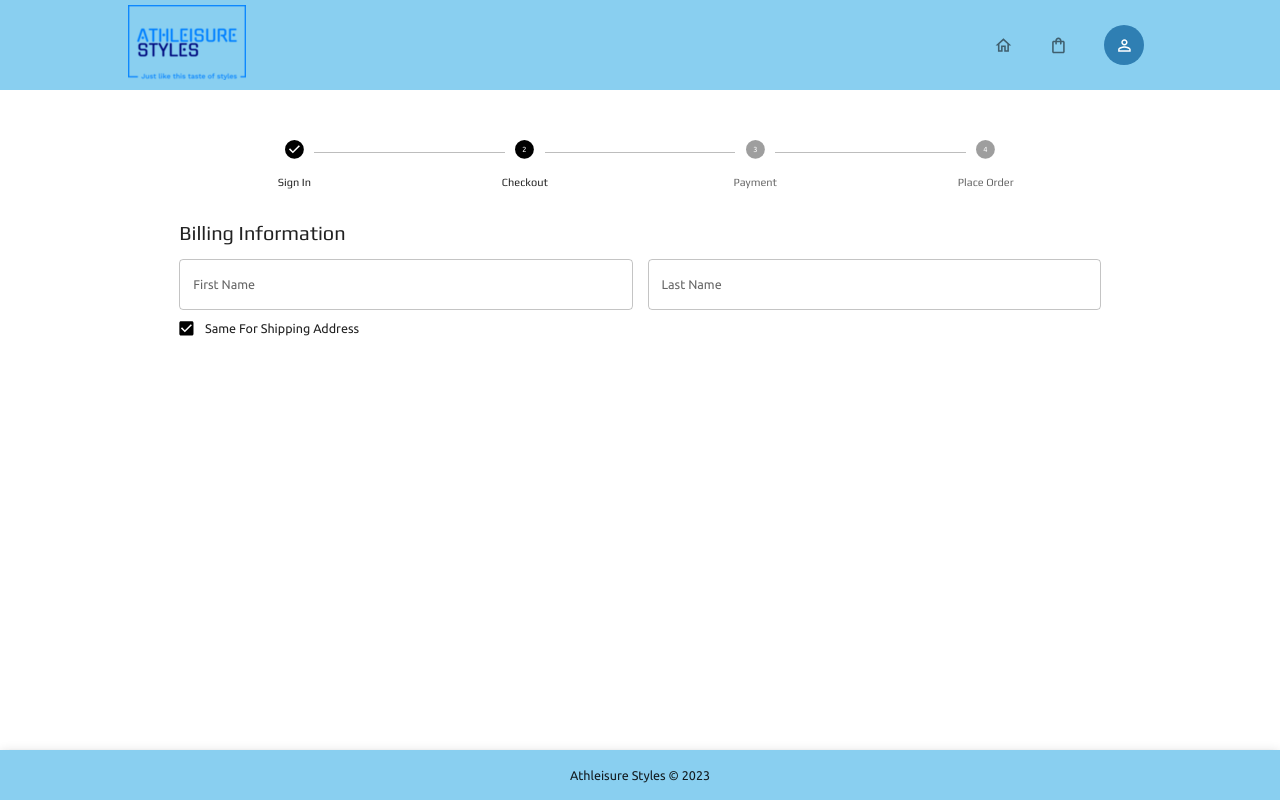
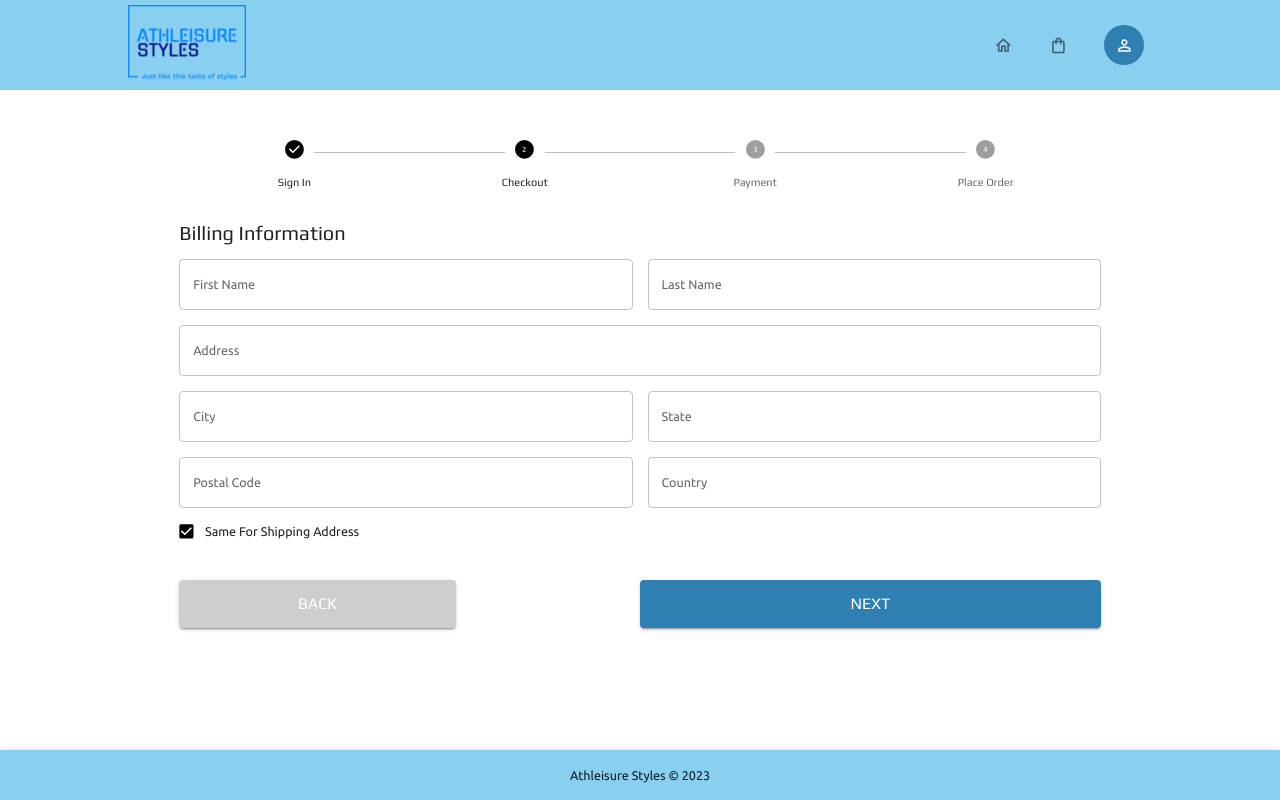
Before and after one commit to sahoooii/MERN_AthleisureStyles, a React (Create React App) app in the folder frontend/: page /checkout in a window 1280 px wide. Built offline with nearby package versions, Linux system fonts and the light colour scheme.

Commit message:
Creating checkout form

```diff
--- a/frontend/src/App.js
+++ b/frontend/src/App.js
@@ -10,7 +10,7 @@ function App() {
 		<div className='app'>
 			<Navbar />
 			<main style={{ paddingTop: '120px' }}>
-				<Container>
+				<Container sx={{ mb: { xs: '100px', sm: '0' } }}>
 					<Outlet />
 				</Container>
 			</main>
--- a/frontend/src/components/Checkout/AddressForm.jsx
+++ b/frontend/src/components/Checkout/AddressForm.jsx
@@ -26,12 +26,11 @@ const AddressForm = ({
 	const formattedHelper = (field) =>
 		getIn(touched, formattedName(field)) && getIn(errors, formattedName(field));
 
-	// schema[(intermediate value)(intermediate value)(intermediate value)] is not a function
 	return (
 		<Box
 			display='grid'
 			gap='15px'
-			gridTemplateColumns='repeat(4, minmax(0, 1fr))'
+			gridTemplateColumns='repeat(4, minmax(0, 1fr))' //0 to 25%
 			sx={{ '& > div': { gridColumn: isNonMobile ? undefined : 'span 4' } }}
 		>
 			<TextField
@@ -58,6 +57,66 @@ const AddressForm = ({
 				helperText={formattedHelper('lastName')}
 				sx={{ gridColumn: 'span 2' }}
 			/>
+			<TextField
+				fullWidth
+				type='text'
+				label='Address'
+				onBlur={handleBlur}
+				onChange={handleChange}
+				value={values.address}
+				name={formattedName('address')}
+				error={formattedError('address')}
+				helperText={formattedHelper('address')}
+				sx={{ gridColumn: 'span 4' }}
+			/>
+			<TextField
+				fullWidth
+				type='text'
+				label='City'
+				onBlur={handleBlur}
+				onChange={handleChange}
+				value={values.city}
+				name={formattedName('city')}
+				error={formattedError('city')}
+				helperText={formattedHelper('city')}
+				sx={{ gridColumn: 'span 2' }}
+			/>
+			<TextField
+				fullWidth
+				type='text'
+				label='State'
+				onBlur={handleBlur}
+				onChange={handleChange}
+				value={values.state}
+				name={formattedName('state')}
+				error={formattedError('state')}
+				helperText={formattedHelper('state')}
+				sx={{ gridColumn: 'span 2' }}
+			/>
+			<TextField
+				fullWidth
+				type='text'
+				label='Postal Code'
+				onBlur={handleBlur}
+				onChange={handleChange}
+				value={values.postalCode}
+				name={formattedName('postalCode')}
+				error={formattedError('postalCode')}
+				helperText={formattedHelper('postalCode')}
+				sx={{ gridColumn: 'span 2' }}
+			/>
+			<TextField
+				fullWidth
+				type='text'
+				label='Country'
+				onBlur={handleBlur}
+				onChange={handleChange}
+				value={values.country}
+				name={formattedName('country')}
+				error={formattedError('country')}
+				helperText={formattedHelper('country')}
+				sx={{ gridColumn: 'span 2' }}
+			/>
 		</Box>
 	);
 };
--- a/frontend/src/components/Checkout/Shipping.jsx
+++ b/frontend/src/components/Checkout/Shipping.jsx
@@ -30,8 +30,9 @@ const Shipping = ({
 				/>
 			</Box>
 
-			<Box mb='20px'>
+			<Box mt='5px'>
 				<FormControlLabel
+					label='Same For Shipping Address'
 					control={
 						<Checkbox
 							defaultChecked
@@ -44,21 +45,20 @@ const Shipping = ({
 							}
 						/>
 					}
-					label='Same For Shipping Address'
 				/>
 			</Box>
 
 			{/* Shipping Address Form */}
 			{!values.shippingAddress.isSameAddress && (
-				<Box>
+				<Box mt='15px' sx={{ mb: { xs: '100px' } }}>
 					<Typography sx={{ mb: '15px' }} variant='h3'>
 						Shipping Information
 					</Typography>
 					<AddressForm
 						type='shippingAddress'
 						values={values.shippingAddress}
+						touched={touched}
 						errors={errors}
-						touched={touched}
 						handleBlur={handleBlur}
 						handleChange={handleChange}
 					/>
--- a/frontend/src/components/FormUi/SubmitButton.jsx
+++ /dev/null
@@ -1,23 +0,0 @@
-import React from 'react';
-import ButtonComponent from '../Utils/ButtonComponent';
-// import { useFormikContext } from 'formik';
-
-const SubmitButton = ({ children, backgroundColor, width }) => {
-	// const { submitForm } = useFormikContext();
-
-	// const handleSubmit = () => {
-	// 	submitForm();
-	// };
-
-	return (
-		<ButtonComponent
-			type='submit'
-			children={children}
-			backgroundColor={backgroundColor}
-			width={width}
-			// onClick={handleSubmit}
-		/>
-	);
-};
-
-export default SubmitButton;
--- a/frontend/src/components/Utils/ButtonComponent.jsx
+++ b/frontend/src/components/Utils/ButtonComponent.jsx
@@ -6,7 +6,8 @@ const ButtonComponent = ({
 	children,
 	backgroundColor = shades.blue[500],
 	type = 'submit',
-	width='80%',
+	color='white',
+	width='100%',
 	...otherProps
 }) => {
 	return (
@@ -15,7 +16,7 @@ const ButtonComponent = ({
 			type={type}
 			sx={{
 				backgroundColor: { backgroundColor },
-				color: 'white',
+				color: {color},
 				borderRadius: 1,
 				minWidth: '150px',
 				padding: '10px 40px',
--- a/frontend/src/components/Utils/CheckoutSteps.jsx
+++ b/frontend/src/components/Utils/CheckoutSteps.jsx
@@ -5,7 +5,6 @@ import { Link } from 'react-router-dom';
 const CheckoutSteps = ({ step, link }) => {
 	const steps = ['Sign In', 'Checkout', 'Payment', 'Place Order'];
 	return (
-		<Box>
 		<Stepper activeStep={step} alternativeLabel sx={{ m: '20px 0' }}>
 			{steps.map((label) => (
 				<Step key={label}>
@@ -15,7 +14,6 @@ const CheckoutSteps = ({ step, link }) => {
 				</Step>
 			))}
 		</Stepper>
-		</Box>
 	);
 };
 
--- a/frontend/src/screens/CartScreen.jsx
+++ b/frontend/src/screens/CartScreen.jsx
@@ -151,7 +151,7 @@ const CartScreen = () => {
 							md={4}
 							xs={12}
 							sx={{
-								mb: { xs: '120px', md: '0' },
+								// mb: { xs: '120px', md: '0' },
 								mt: { xs: '25px', md: '35px' },
 							}}
 						>
@@ -193,7 +193,6 @@ const CartScreen = () => {
 										<CardActions>
 											<ButtonComponent
 												type='button'
-												width='100%'
 												disabled={cartItems.length === 0}
 												onClick={checkoutHandler}
 											>
--- a/frontend/src/screens/CheckoutScreen.jsx
+++ b/frontend/src/screens/CheckoutScreen.jsx
@@ -4,6 +4,9 @@ import { Formik } from 'formik';
 import * as yup from 'yup';
 import CheckoutSteps from '../components/Utils/CheckoutSteps';
 import Shipping from '../components/Checkout/Shipping';
+import ButtonComponent from '../components/Utils/ButtonComponent';
+import { shades } from '../theme';
+import { Link } from 'react-router-dom';
 
 const initialFormValues = {
 	billingAddress: {
@@ -11,8 +14,9 @@ const initialFormValues = {
 		lastName: '',
 		address: '',
 		city: '',
+		state: '',
+		postalCode: '',
 		country: '',
-		postalCode: '',
 	},
 	shippingAddress: {
 		isSameAddress: true,
@@ -20,55 +24,71 @@ const initialFormValues = {
 		lastName: '',
 		address: '',
 		city: '',
+		state: '',
+		postalCode: '',
 		country: '',
-		postalCode: '',
 	},
 };
-const formSchema =[
-	yup.object().shape({
+const formSchema = yup.object().shape({
 	billingAddress: yup.object().shape({
-			firstName: yup.string().required('Required Field'),
-			lastName: yup.string().required('Required Field'),
-			address: yup.string().required('Required Field'),
-			city: yup.string().required('Required Field'),
-			country: yup.string().required('Required Field'),
-			postalCode: yup.string().required('Required Field'),
+		firstName: yup.string().required('Please enter first name'),
+		lastName: yup.string().required('Please enter last name'),
+		address: yup.string().required('Please enter address'),
+		city: yup.string().required('Please enter city'),
+		state: yup.string().required('Please enter State'),
+		postalCode: yup.string().required('Please enter postal code'),
+		country: yup.string().required('Please enter country'),
 	}),
 	shippingAddress: yup.object().shape({
 		isSameAddress: yup.boolean(),
 		firstName: yup.string().when('isSameAddress', {
 			is: false,
-				then: () => yup.string().required('Required Field'),
+			then: () => yup.string().required('Please enter first name'),
 		}),
 		lastName: yup.string().when('isSameAddress', {
 			is: false,
-				then: () => yup.string().required('Required Field'),
+			then: () => yup.string().required('Please enter last name'),
 		}),
 		address: yup.string().when('isSameAddress', {
 			is: false,
-				then: () => yup.string().required('Required Field'),
+			then: () => yup.string().required('Please enter address'),
 		}),
 		city: yup.string().when('isSameAddress', {
 			is: false,
-				then: () => yup.string().required('Required Field'),
+			then: () => yup.string().required('Please enter city'),
+		}),
+		state: yup.string().when('isSameAddress', {
+			is: false,
+			then: () => yup.string().required('Please enter state'),
+		}),
+		postalCode: yup.string().when('isSameAddress', {
+			is: false,
+			then: () => yup.string().required('Please enter postal code'),
 		}),
 		country: yup.string().when('isSameAddress', {
 			is: false,
-				then: () => yup.string().required('Required Field'),
-			}),
-			postalCode: yup.string().when('isSameAddress', {
-				is: false,
-				then: () => yup.string().required('Required Field'),
+			then: () => yup.string().required('Please enter country'),
 		}),
 	}),
-	}),
-];
+});
 
+// add error handling
 const CheckoutScreen = () => {
-	const submitHandler = () => {};
+	const submitHandler = (values, actions) => {
+		// Copy billing address onto shipping address
+		if (values.shippingAddress.isSameAddress) {
+			actions.setFieldValue('shippingAddress', {
+				...values.billingAddress,
+				isSameAddress: true,
+			});
+		}
+	};
+
 	return (
-		<Box width='80%' m='0 auto'>
+		<Box m='0 auto' sx={{ width: { xs: '85%', sm: '80%' } }}>
+			<Box sx={{ mt: { sm: '20px' } }}>
 				<CheckoutSteps step={1} link='/checkout' />
+			</Box>
 
 			<Box>
 				<Formik
@@ -94,6 +114,25 @@ const CheckoutScreen = () => {
 								handleChange={handleChange}
 								setFieldValue={setFieldValue}
 							/>
+
+							<Box display='flex' justifyContent='space-between' gap='10px'>
+								<Box width='30%'>
+									<Link to='/cart'>
+										{/* bg color */}
+										<ButtonComponent
+											type='button'
+											backgroundColor={shades.neutral[500]}
+										>
+											Back
+										</ButtonComponent>
+									</Link>
+								</Box>
+								<Box width='50%'>
+									<Link to='/payment'>
+										<ButtonComponent>NEXT</ButtonComponent>
+									</Link>
+								</Box>
+							</Box>
 						</form>
 					)}
 				</Formik>
--- a/frontend/src/screens/ItemDetailsScreen.jsx
+++ b/frontend/src/screens/ItemDetailsScreen.jsx
@@ -179,10 +179,12 @@ const ItemDetailsScreen = () => {
 								{/* Add To Cart */}
 								<Box display='flex' alignItems='center'>
 									<ButtonComponent
-										children='ADD TO CART'
+										width='80%'
 										disabled={item.countInStock <= 0}
 										onClick={addToCartHandler}
-									/>
+									>
+										ADD TO CART
+									</ButtonComponent>
 									<IconButton
 										sx={{
 											alignItems: 'center',
```
Also changed, not shown: frontend/src/components/ItemDetails/ReviewForm.jsx (+5 -6 lines), frontend/src/screens/auth/LoginFormScreen.jsx (+2 -6 lines), frontend/src/screens/auth/RegisterFormScreen.jsx (+2 -5 lines), 1 other file (tests, documents, lock files or other folders). Lines whose indentation alone changed are shown as unchanged.
